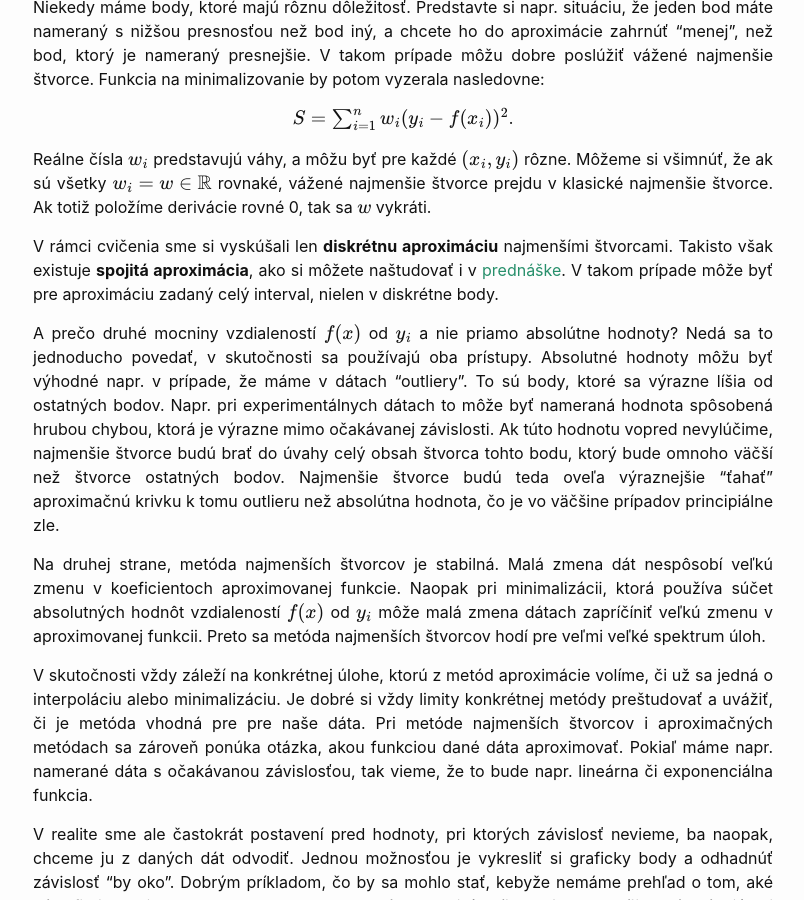
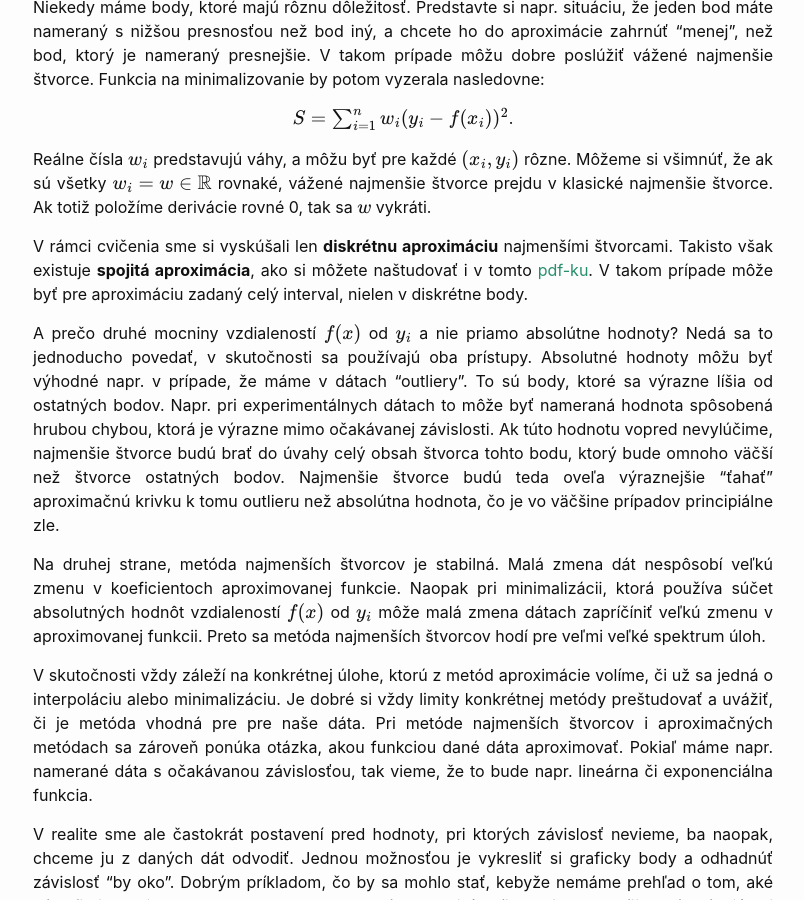
Before and after one commit to maslarova/maslarova.github.io, a Jekyll site: the page built from _posts/2021-03-25-cvicenie6.md, in a window 1280 px wide and 900 px high, scrolled down 2833 px. Shown: the whole window, without its empty margins (237-1041 px from the left). Built offline with Jekyll 4.4.1, drawn with Linux system fonts in a browser that asks for light colours.

Commit message:
2021-03-25-cvicenie6.md

```diff
--- a/_posts/2021-03-25-cvicenie6.md
+++ b/_posts/2021-03-25-cvicenie6.md
@@ -114,7 +114,7 @@ $S=  \sum_{i=1}^{n} w_i (y_i-f(x_i))^2$.
 
 Reálne čísla $w_i$ predstavujú váhy, a môžu byť pre každé $(x_i,y_i)$ rôzne. Môžeme si všimnúť, že ak sú všetky $w_i=w\in \mathbb{R}$  rovnaké, vážené najmenšie štvorce prejdu v klasické najmenšie štvorce. Ak totiž položíme derivácie rovné 0, tak sa $w$ vykráti.
 
-V rámci cvičenia sme si vyskúšali len **diskrétnu aproximáciu** najmenšími štvorcami. Takisto však existuje **spojitá aproximácia**, ako si môžete naštudovať i v [prednáške](http://kfe.fjfi.cvut.cz/~limpouch/numet/aprox.pdf).
+V rámci cvičenia sme si vyskúšali len **diskrétnu aproximáciu** najmenšími štvorcami. Takisto však existuje **spojitá aproximácia**, ako si môžete naštudovať i v tomto [pdf-ku](http://kfe.fjfi.cvut.cz/~limpouch/numet/aprox.pdf).
 V takom prípade môže byť pre aproximáciu zadaný celý interval, nielen v diskrétne body.
 
 A prečo druhé mocniny vzdialeností $f(x)$ od $y_i$ a nie priamo absolútne hodnoty?
```
